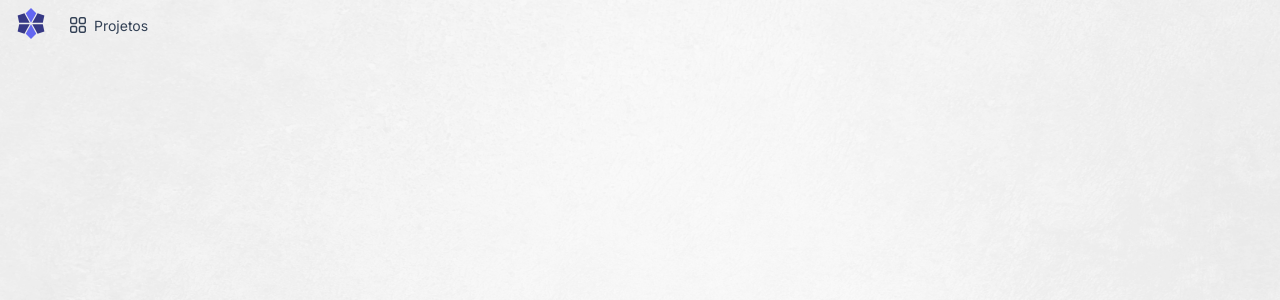
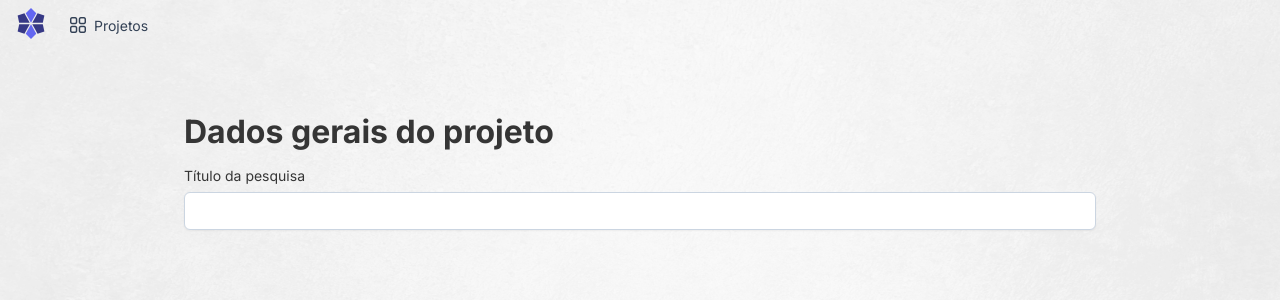
Before and after one commit to victormedeiros1/sis-pro-form, a Vue app: page /projetos/criar in a window 1280 px wide. Shown: the top 300 px of the page. Built offline with nearby package versions, Linux system fonts and the light colour scheme.

Commit message:
feat: componente CampoDeTexto

```diff
--- /dev/null
+++ b/src/components/Campos/CampoDeTexto/CampoDeTexto.vue
@@ -0,0 +1,29 @@
+<template>
+  <div class="campo-de-texto">
+    <label class="campo-de-texto__rotulo" :for="id">Título da pesquisa</label>
+    <InputText class="campo-de-texto__campo" :id="id" :label="rotulo" />
+  </div>
+</template>
+
+<script setup lang="ts">
+  interface Props {
+    id: string
+    rotulo: string
+  }
+
+  defineProps<Props>()
+</script>
+
+<style scoped lang="scss">
+  .campo-de-texto {
+    display: flex;
+    flex-direction: column;
+    gap: $g-8;
+
+    &__rotulo {
+      color: $dark;
+      font-weight: medium;
+      font-size: $fs-14;
+    }
+  }
+</style>
--- a/src/components/Formularios/FormCriarProjeto/FormCriarProjeto.vue
+++ b/src/components/Formularios/FormCriarProjeto/FormCriarProjeto.vue
@@ -1,9 +1,28 @@
 <template>
-  <div class="form">
-    <div class="criar-projeto"></div>
+  <div class="criar-projeto">
+    <div class="form">
+      <div class="form__cabecalho">
+        <h1>Dados gerais do projeto</h1>
+      </div>
+      <div class="form__corpo">
+        <div class="form__grupo">
+          <CampoDeTexto id="titulo-da-pesquisa" rotulo="Título da pesquisa" />
+        </div>
+      </div>
+    </div>
   </div>
 </template>
 
-<script setup lang="ts"></script>
+<script setup lang="ts">
+  import CampoDeTexto from '@/components/Campos/CampoDeTexto/CampoDeTexto.vue'
+</script>
 
-<style scoped lang="scss"></style>
+<style scoped lang="scss">
+  .criar-projeto {
+    .form {
+      &__cabecalho {
+        margin-bottom: $m-16;
+      }
+    }
+  }
+</style>
```
